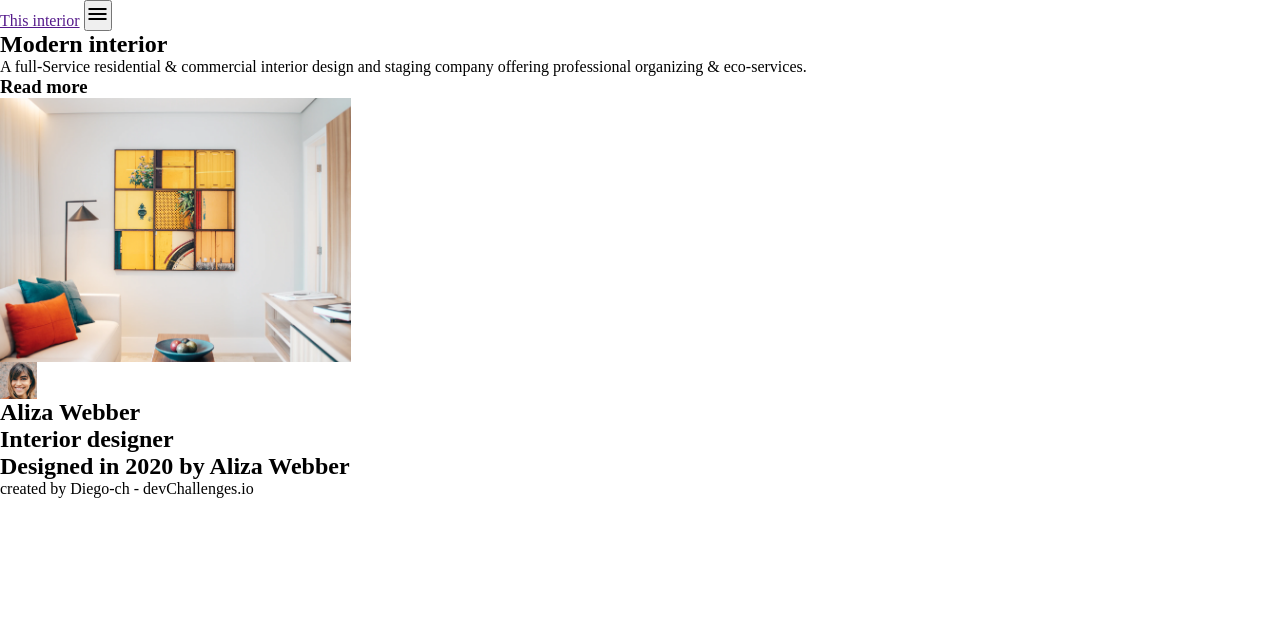
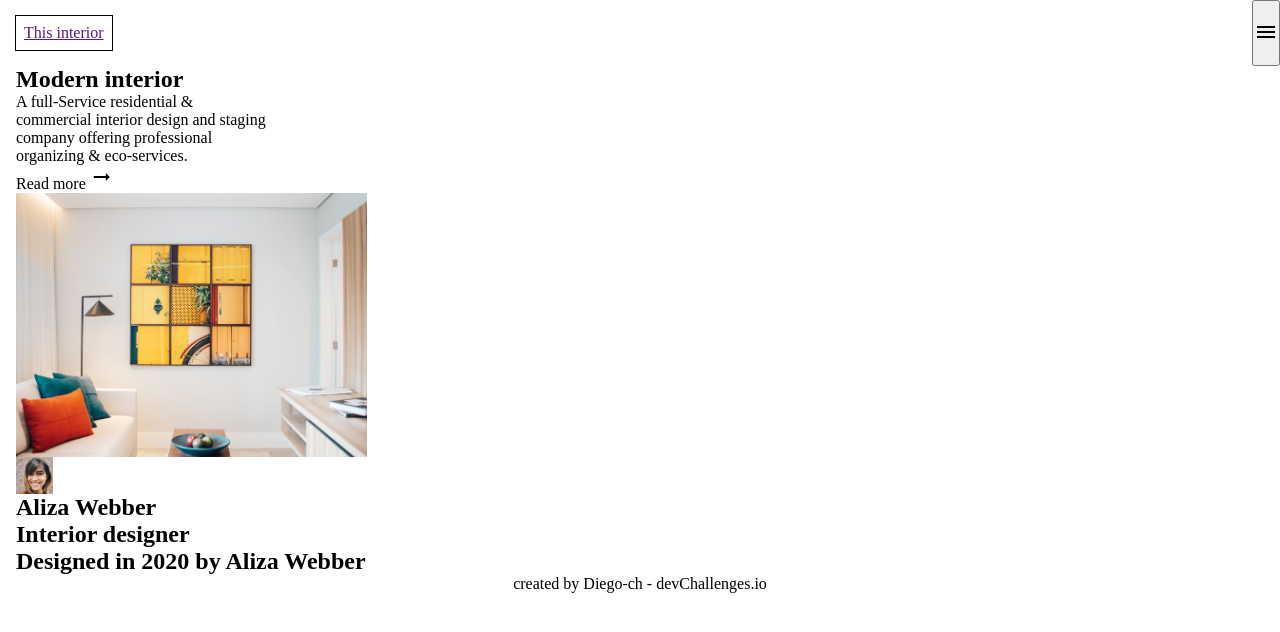
Before and after one commit to Castro-D/DC-interior-consultant-challenge, a plain HTML site: page index.html in a window 1280 px wide. Drawn offline with Linux system fonts and the light colour scheme.

Commit message:
add icon and some styling

```diff
--- a/index.html
+++ b/index.html
@@ -18,9 +18,16 @@
     </button>
   </nav>
   <section>
-    <h1>Modern interior</h1>
-    <p>A full-Service residential & commercial interior design and staging company offering professional organizing & eco-services.</p>
-    <h3>Read more</h3>
+    <header>
+      <h1>Modern interior</h1>
+      <p>A full-Service residential & commercial interior design and staging company offering professional organizing & eco-services.</p>
+      <div>
+        <span>Read more</span>
+        <span class="material-icons">
+          arrow_right_alt
+        </span>
+      </div>
+    </header>
     <div class='main-img'>
       <img src="./img/photo1.png" alt="main image of page">
     </div>
--- a/main.css
+++ b/main.css
@@ -6,7 +6,9 @@
 
 section {
   width: 100%;
-  display: grid;
+  display: flex;
+  flex-direction: column;
+  margin-left: 1rem;
 }
 
 .main-img {
@@ -29,3 +31,24 @@ section {
 .card-photo img {
   width: 100%;
 }
+
+nav {
+  display: flex;
+  justify-content: space-between;
+}
+
+nav a {
+  border: 1px solid black;
+  margin: 15px;
+  padding: 8px;
+}
+
+.dev {
+  text-align: center;
+}
+
+section p {
+  width: 250px;
+}
+
+/*usar ::after para la flecha*/
```
